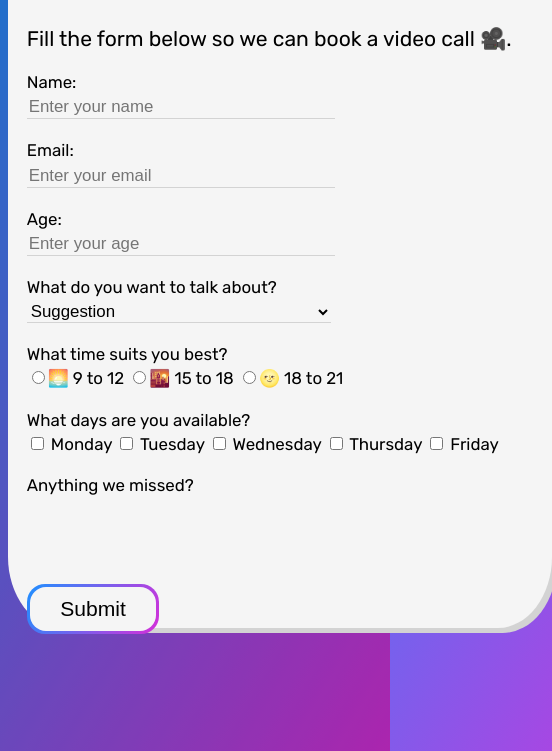
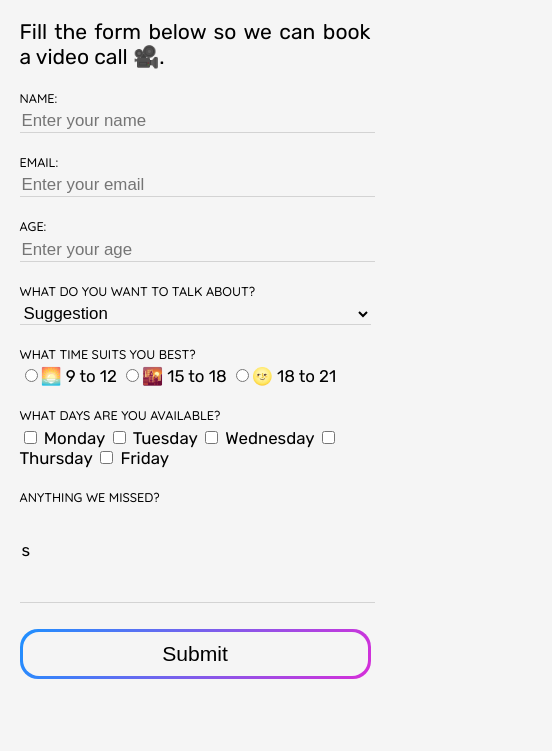
Before and after one commit to carlogs99/freeCodeCampSurveyForm, a plain HTML site: page index.html in a window 390 px wide. Shown: the part 93-844 px from the top of the page, 552 px wide, since content can reach past the window. Drawn offline with Linux system fonts and the light colour scheme.

Commit message:
Added media queries for mobile display

```diff
--- a/index.html
+++ b/index.html
@@ -8,6 +8,9 @@
     <link rel="preconnect" href="https://fonts.googleapis.com">
     <link rel="preconnect" href="https://fonts.gstatic.com" crossorigin>
     <link href="https://fonts.googleapis.com/css2?family=Rubik:wght@300;400&display=swap" rel="stylesheet">
+    <link rel="preconnect" href="https://fonts.googleapis.com">
+    <link rel="preconnect" href="https://fonts.gstatic.com" crossorigin>
+    <link href="https://fonts.googleapis.com/css2?family=Quicksand:wght@500&display=swap" rel="stylesheet">
     <link rel="stylesheet" href="style.css">
     <link rel="icon" type="image/png" href="favicon.png"/>
     <link rel="icon" type="image/png" href="https://example.com/favicon.png"/>
@@ -68,13 +71,15 @@
             </label>
             </div>
             <!-- Additional comments textarea -->
-            <p class="misc-label">Anything we missed?</p>
-            <textarea name="comments" id="comments" cols="50" rows="3"
-                placeholder="Enter any additional comments">
+            <div id="submit-area">
+            <p id="textarea-label">Anything we missed?</p>
+            <textarea name="comments" id="comments" cols="25" rows="3"
+                placeholder="Enter any additional comments">s
             </textarea>
 
             <div id="button-wrap">
             <button type="submit" id="submit">Submit</button>
+            </div>
             </div>
         </form>
     </main>
--- a/style.css
+++ b/style.css
@@ -1,11 +1,13 @@
-html {
+html,body {
     margin: 0;
     padding: 0;
     font-family: "Rubik", sans-serif;
     background: linear-gradient(120deg, #1E90FF, #D62ED9);
     height: 100vh;
+    width: 100vw;
     box-shadow: inset 0 0 0 1000px rgba(0,0,0,.2);
     overflow: hidden;
+    display: flex;
 }
 
 main {
@@ -13,11 +15,31 @@ main {
     margin: auto;
     box-align: center;
     width: 60vh;
-    height: 80vh;
+    height: 75vh;
     background-color: whitesmoke;
     border-radius: 10%;
     box-shadow: 5px 5px lightgrey;
     font-size: 2vh;
+}
+
+@media (max-width: 500px) {
+
+    html, body {
+        background: whitesmoke;
+        box-shadow: none;
+        overflow: none;
+        display: flex;
+    }
+
+    main{
+        background-color: transparent;
+        border-radius: 0;
+        box-shadow: 0px 0px lightgrey;
+        font-size: 2vh;
+        padding: 5%;
+        word-break: break-word;
+        margin-top: 0px;
+    }
 }
 
 h1 {
@@ -34,9 +56,17 @@ h1 {
 #name-label, #email-label,
 #number-label, #dropdown-label,
 .misc-label {
-    font-size: 2vh;
+    font-size: 1.5vh;
     display: block;
     margin: 2.5vh 0px 0px 0px;
+    font-family: 'Quicksand', sans-serif;
+    text-transform: uppercase;
+}
+
+#textarea-label {
+    font-family: 'Quicksand', sans-serif;
+    text-transform: uppercase;
+    font-size: 1.5vh;
 }
 
 #name, #email, #number, #dropdown {
@@ -44,7 +74,7 @@ h1 {
     font-size: 2vh;
     border-width: 0px;
     border-bottom: 1px solid lightgray;
-    width: 60%;
+    width: 100%;
     display: block;
     margin: 0.5vh 0px 0px 0px;
 }
@@ -55,42 +85,58 @@ h1 {
     font-size: 2vh;
 }
 
+#submit-area {
+    display: flex;
+    margin-top: 2.5vh;
+}
+
 textarea  {
-    margin: 0.5vh 0px 0px 0px;
-    display: block;
-    border-radius: 5%;
-    border-width: 0px;
+    border: 0px;
+    border-bottom: 1px solid lightgray;
+    margin: 2.5vh 5vh 2.5vh 0vh;
     resize: none;
     font-size: 2vh;
     font-family: "Rubik", sans-serif;
-    width: 100%;
     background-color: transparent;
 }
 
 #button-wrap {
-    width: 25%;
-    padding: 1rem;
     border-radius: 18px;
     position: relative;
     background: linear-gradient(120deg, #1E90FF, #D62ED9);
     padding: 3px;
-    margin: 2.5vh 0px 0px 0px;
+    margin: auto;
   }
 
 #submit {
-    width: 100%;
     background-color: whitesmoke;
     border: none;
     color: black;
     padding: 10px 20px;
     text-align: center;
     text-decoration: none;
-    display: block;
+    display: inline;
     margin: 0px;
     cursor: pointer;
     border-radius: 16px;
     font-size: 2.5vh;
 }
+
+@media (max-width: 500px) {
+    #submit-area {
+        display: block;
+        margin-top: 2.5vh;
+    }
+
+    textarea {
+        width: 100%;
+    }
+
+    #submit {
+        width: 100%;
+    }
+}
+
 
 *:focus {
     outline: none;
```
